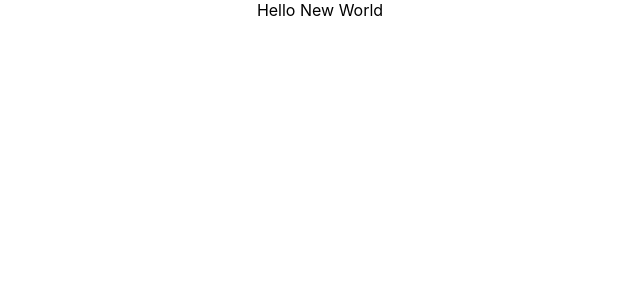
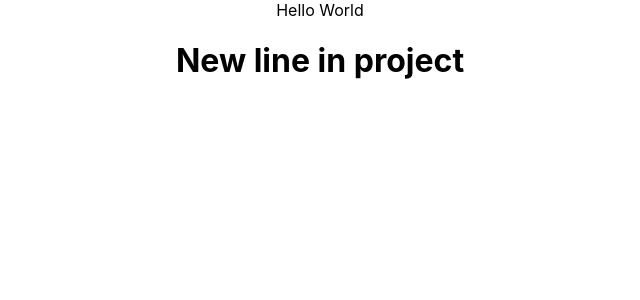
Before and after one commit to ItaloMOraesAlmeida/testLint, a React (Create React App) app: page / in a window 1280 px wide. Shown: the top 300 px of the page, without its empty margins (320-960 px from the left). Built offline with nearby package versions, Linux system fonts and the light colour scheme.

Commit message:
feat: create new component line

```diff
--- a/src/App.jsx
+++ b/src/App.jsx
@@ -2,7 +2,13 @@ import React from 'react';
 import './App.css';
 
 function App() {
-  return <div className="App">Hello New World</div>;
+  return (
+    <div className="App">
+      Hello World
+      {' '}
+      <h1>New line in project</h1>
+    </div>
+  );
 }
 
 export default App;
```
